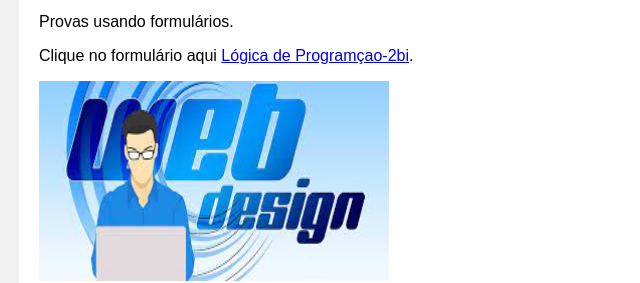
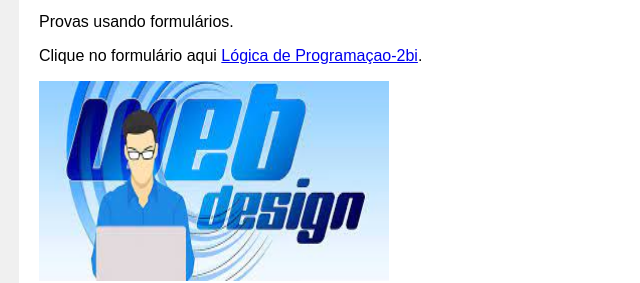
Before and after one commit to evandosite/info, a plain HTML site: page index.html in a window 1280 px wide. Shown: the part 229-512 px from the top of the page, 201-841 px from the left. Drawn offline with Linux system fonts and the light colour scheme; files whose address does not match are found by name.

Commit message:
Add files via upload

```diff
--- a/index.html
+++ b/index.html
@@ -55,7 +55,7 @@
     <h2>Página HTML com CSS</h2>
     <p>Contúdo Principal.</p>
     <p>Provas usando formulários.</p>
-    <p>Clique no formulário aqui <a href="https://forms.gle/M4YWwXXuXTPN2orQA" target="_blank">Lógica de Programçao-2bi</a>.</p>
+    <p>Clique no formulário aqui <a href="https://forms.gle/M4YWwXXuXTPN2orQA" target="_blank">Lógica de Programaçao-2bi</a>.</p>
 	 <img src="D:\webdesign.jpeg" width="350" height="200" alt="Imagem">
   </main>
   <footer>
```
